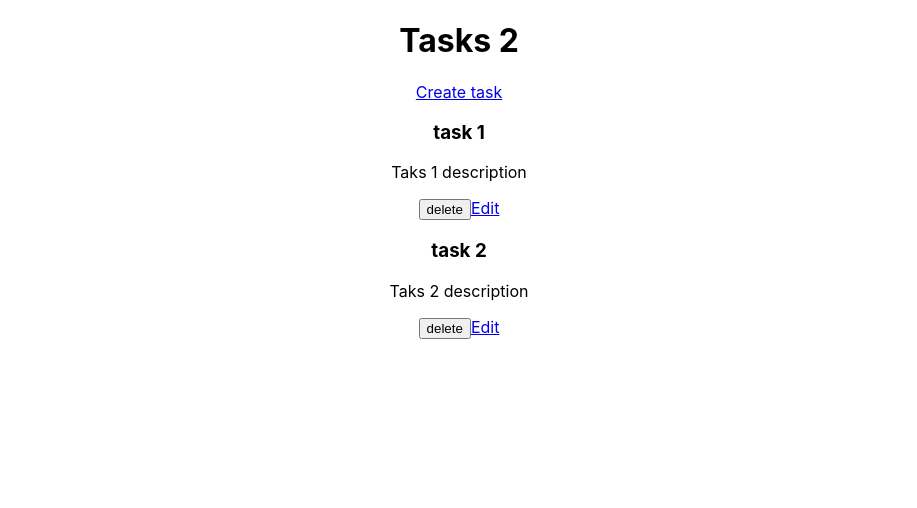
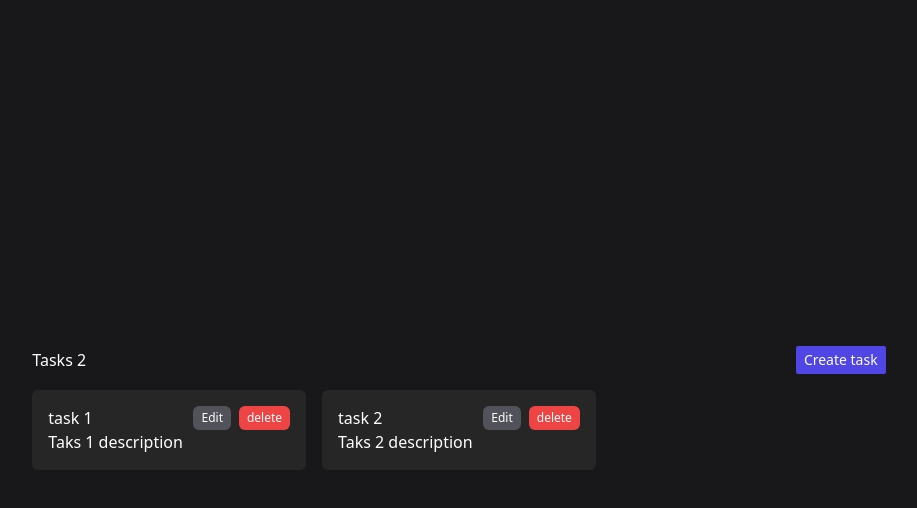
Before and after one commit to quenandres/react-rtk-crud, a React (Create React App) app: page / in a window 1280 px wide. Shown: the top 508 px of the page, without its empty margins (181-1098 px from the left). Built offline with nearby package versions, Linux system fonts and the light colour scheme.

Commit message:
Add: Finalizacion de aplicacion

```diff
--- a/package.json
+++ b/package.json
@@ -38,5 +38,10 @@
       "last 1 firefox version",
       "last 1 safari version"
     ]
+  },
+  "devDependencies": {
+    "autoprefixer": "^10.4.8",
+    "postcss": "^8.4.16",
+    "tailwindcss": "^3.1.8"
   }
 }
--- /dev/null
+++ b/postcss.config.js
@@ -0,0 +1,6 @@
+module.exports = {
+  plugins: {
+    tailwindcss: {},
+    autoprefixer: {},
+  },
+}
--- a/src/App.js
+++ b/src/App.js
@@ -7,7 +7,8 @@
 function App() {
 
   return (
-    <div className="App">
+    <div className="bg-zinc-900 h-screen text-white">
+      <div className='flex items-center justify-center h-full'>
         <BrowserRouter>
           <Routes>
             <Route path='/' element={<TaksList />} />
@@ -16,6 +17,7 @@
           </Routes>
         </BrowserRouter>
       </div>
+    </div>
   );
 }
 
--- a/src/components/TaskForm.js
+++ b/src/components/TaskForm.js
@@ -52,10 +52,12 @@
 
 
   return (
-    <form onSubmit={handleSubmit}>
-      <input name='title' type="text" placeholder='title' value={task.title} onChange={handleChange} />
-      <textarea name="description" placeholder="description" value={task.description} onChange={handleChange}></textarea>
-      <button>save</button>
+    <form onSubmit={handleSubmit} className='bg-zinc-800 max-w-sm p-4'>
+      <label htmlFor="title" className='block text-xs font-bold mb-2'>Task:</label>
+      <input name='title' className='w-full p-2 rounded-md bg-zinc-600 mb-2' type="text" placeholder='title' value={task.title} onChange={handleChange} />
+      <label htmlFor="description" className='block text-xs font-bold mb-2'>Description:</label>
+      <textarea name="description" className='w-full p-2 rounded-md bg-zinc-600 mb-2' placeholder="description" value={task.description} onChange={handleChange}></textarea>
+      <button className='bg-indigo-600 px-2 py-1'>save</button>
     </form>
   )
 }
--- a/src/components/TaskList.js
+++ b/src/components/TaskList.js
@@ -13,21 +13,30 @@
   }
 
   return (
-    <div>
-      <header>
+    <div className='w-4/6'>
+      <header className='flex justify-between items-center py-4'>
         <h1>Tasks {tasks.length}</h1>
-        <Link to='/create-task'>
+        <Link to='/create-task' className='bg-indigo-600 px-2 py-1 rounded-sm text-sm'>
           Create task
         </Link>
       </header>
-      {tasks.map(task => (
-        <div key={task.id}>
-          <h3>{task.title}</h3>
-          <p>{task.description}</p>
-          <button onClick={() => handleDelete(task.id)}>delete</button>
-          <Link to={`/edit-task/${task.id}`}>Edit</Link>
-        </div>
-      ))}
+      <div className='grid grid-cols-3 gap-4'>
+        {tasks.map(task => (
+          <div key={task.id} className='bg-neutral-800 p-4 rounded-md'>
+            <header className='flex justify-between'>
+              <h3>{task.title}</h3>
+              <div className='flex gap-x-2'>
+                <Link className='bg-zinc-600 px-2 py-1 text-xs rounded-md' to={`/edit-task/${task.id}`}>Edit</Link>
+                <button
+                  className='bg-red-500 px-2 py-1 text-xs rounded-md'
+                  onClick={() => handleDelete(task.id)}
+                >delete</button>
+              </div>
+            </header>
+            <p>{task.description}</p>
+          </div>
+        ))}
+      </div>
     </div>
   )
 }
--- a/src/index.css
+++ b/src/index.css
@@ -1,13 +1,3 @@
-body {
-  margin: 0;
-  font-family: -apple-system, BlinkMacSystemFont, 'Segoe UI', 'Roboto', 'Oxygen',
-    'Ubuntu', 'Cantarell', 'Fira Sans', 'Droid Sans', 'Helvetica Neue',
-    sans-serif;
-  -webkit-font-smoothing: antialiased;
-  -moz-osx-font-smoothing: grayscale;
-}
-
-code {
-  font-family: source-code-pro, Menlo, Monaco, Consolas, 'Courier New',
-    monospace;
-}
+@tailwind base;
+@tailwind components;
+@tailwind utilities;
--- /dev/null
+++ b/tailwind.config.js
@@ -0,0 +1,8 @@
+/** @type {import('tailwindcss').Config} */
+module.exports = {
+  content: ["./src/**/*.{js,jsx,ts,tsx}"],
+  theme: {
+    extend: {},
+  },
+  plugins: [],
+}
```
Also changed, not shown: 1 other file (tests, documents, lock files or other folders). Lines whose indentation alone changed are shown as unchanged.
